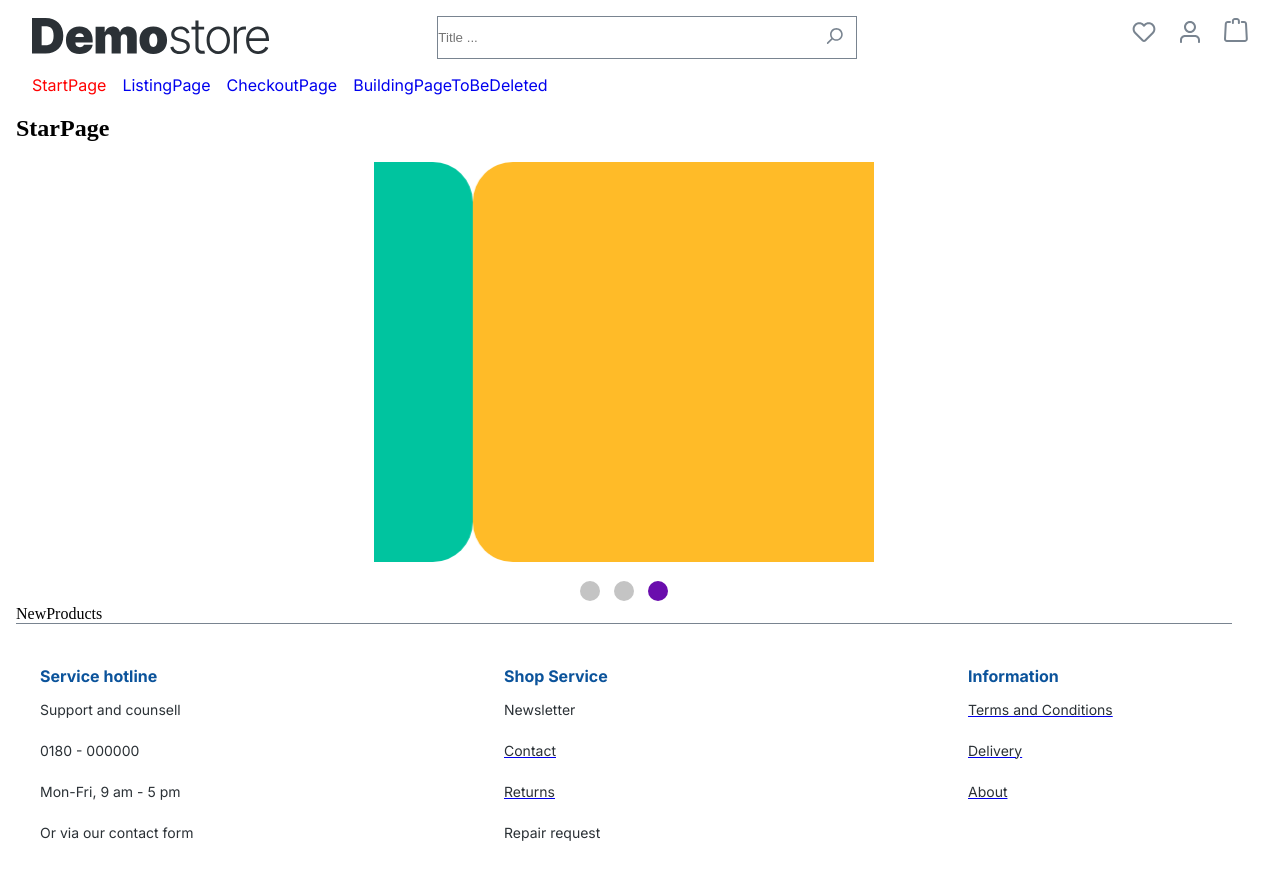
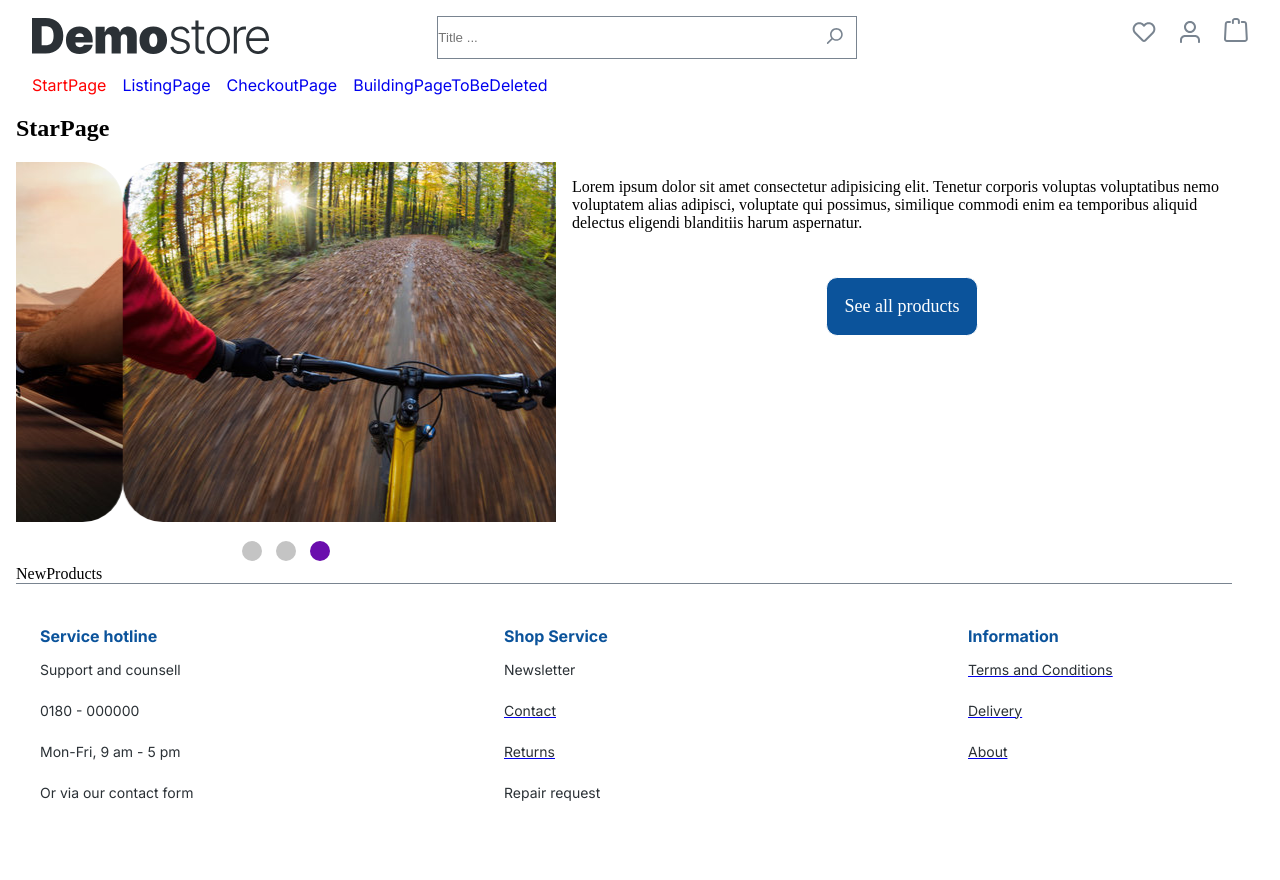
Before and after one commit to EmperorBlizzard/Frontend2Assignment, a React (Vite) app in the folder Frontend2Assignment/: page / in a window 1280 px wide. Shown: the top 880 px of the page. After the commit the page ends 851 px from the top, so only its background shows below. Built offline with nearby package versions, Linux system fonts and the light colour scheme.

Commit message:
slideshow done

```diff
--- a/Frontend2Assignment/src/components/sections/startPage/individuals/Slideshow.jsx
+++ b/Frontend2Assignment/src/components/sections/startPage/individuals/Slideshow.jsx
@@ -1,6 +1,7 @@
 import React from 'react'
 import styles from "../../../../styling/StartPageStyle.module.css"
 import { useState, useEffect, useRef } from 'react'
+import MenuLinks from "../../../individuals/MenuLinks"
 
 import "../../../../styling/Slideshow.css"
 import img1 from "../../../../images/StartPageSlideshow/bikeRide1.jpg"
@@ -27,7 +28,7 @@ function Slideshow() {
     timeoutRef.current = setTimeout(
       () =>
         setIndex((prevIndex) =>
-          prevIndex === colors.length -1 ? 0 : prevIndex +1
+          prevIndex === images.length -1 ? 0 : prevIndex +1
         ),
       delay
     );
@@ -38,22 +39,24 @@ function Slideshow() {
   }, [index]);
 
   return (
+    <div className='slideshowContainer'>
       <div className='slideshow'>
         <div
           className='slideshowSlider'
           style={{transform: `translate3d(${-index * 100}%, 0, 0)`}}
         >
-        {colors.map((backgroundColor, index) =>(
+          {images.map((backgroundImage, index) =>(
             <div
               className='slide'
               key={index}
-            style={{backgroundColor}}>
+              style={{"backgroundImage": `url(${backgroundImage})`}}>
             </div>
           ))}
         </div>
 
+
         <div className='slideshowDots'>
-        {colors.map((_, idx) => (
+          {images.map((_, idx) => (
             <div
               key={idx}
               className={`slideshowDot${index === idx ? " active" : ""}`}
@@ -64,6 +67,11 @@ function Slideshow() {
           ))}
         </div>
       </div>
+      <div className='sideText'>
+        <p>Lorem ipsum dolor sit amet consectetur adipisicing elit. Tenetur corporis voluptas voluptatibus nemo voluptatem alias adipisci, voluptate qui possimus, similique commodi enim ea temporibus aliquid delectus eligendi blanditiis harum aspernatur.</p>
+        <MenuLinks name="See all products" link="/listingpage" />
+      </div>
+    </div>
   )
 }
 
--- a/Frontend2Assignment/src/components/sections/startPage/sections/StartPageContainer.jsx
+++ b/Frontend2Assignment/src/components/sections/startPage/sections/StartPageContainer.jsx
@@ -5,7 +5,7 @@ import NewProducts from '../individuals/NewProducts'
 
 function StartPageContainer() {
   return (
-    <div>
+    <div className='startpageContainer'>
       <Slideshow />
       <NewProducts />
     </div>
--- a/Frontend2Assignment/src/styling/HeaderStyle.module.css
+++ b/Frontend2Assignment/src/styling/HeaderStyle.module.css
@@ -155,7 +155,7 @@
   color: red !important;
 }
 
-@media screen and (min-width: 800px ) {
+@media screen and (min-width: 1000px ) {
   .header{
     width: 100%;
     grid-template-columns: 1fr 1fr 1fr;
--- a/Frontend2Assignment/src/styling/Slideshow.css
+++ b/Frontend2Assignment/src/styling/Slideshow.css
@@ -1,9 +1,16 @@
+.slideshowContainer{
+  display: flex;
+  flex-direction: column;
+  gap: 1em;
+}
+
+
 /* Slideshow */
 
 .slideshow {
   margin: 0 auto;
   overflow: hidden;
-  max-width: 500px;
+  max-width: 33.75rem;
 }
 
 
@@ -14,11 +21,37 @@
 
 .slide {
   display: inline-block;
+  background-size: 100%;
+  height: 360px;
+  width: 33.75rem;
+  border-radius: 40px;
+}
+
+@media screen and (min-width: 1000px) {
+  .slideshowContainer{
+    display: flex;
+    flex-direction: row;
+  }
+
+  .slideshow {
+    margin: 0 auto;
+    overflow: hidden;
+    max-width: 33.75rem;
+  }
 
 
-  height: 400px;
-  width: 100%;
-  border-radius: 40px;
+  .slideshowSlider {
+    white-space: nowrap;
+    transition: ease 1000ms;
+  }
+
+  .slide {
+    display: inline-block;
+
+    height: 360px;
+    width: 33.75rem;
+    border-radius: 40px;
+  }
 }
 
 /* Buttons */
@@ -42,3 +75,27 @@
 .slideshowDot.active {
   background-color: #6a0dad;
 }
+
+/*Side Text*/
+
+.sideText {
+  display: flex;
+  justify-content: center;
+  position: relative;
+  width: 100%;
+  height: 12em;
+}
+
+.sideText a{
+  position: absolute;
+  bottom: 0;
+  text-decoration: none;
+  color: #fff;
+  background-color: #0b539b;
+  font-size: 18px;
+  font-weight: 400;
+  padding: 1em;
+  border: solid 1px;
+  border-radius: 0.7rem;
+  margin-bottom: 1em;
+}
```
Lines whose indentation alone changed are shown as unchanged.
